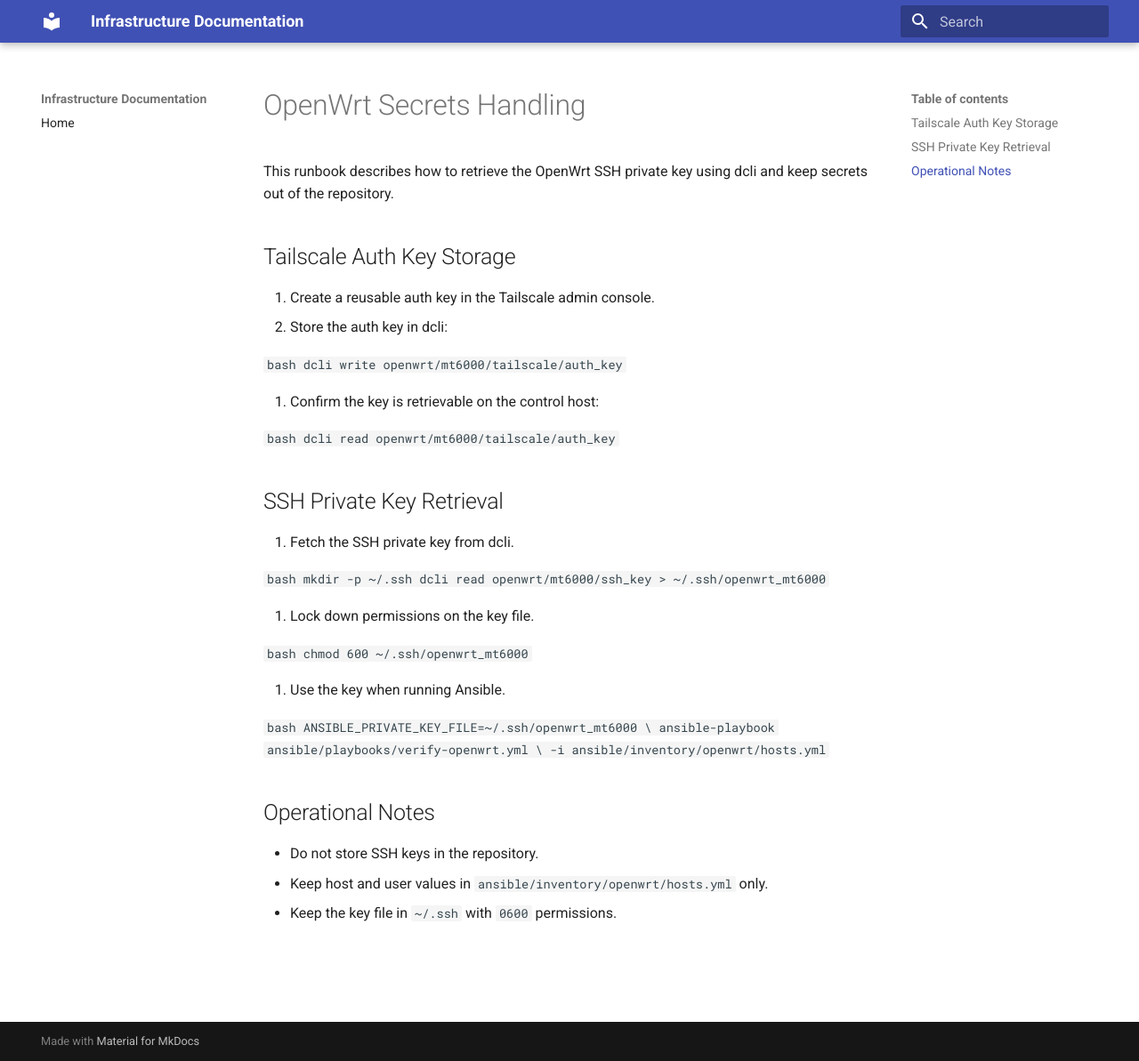
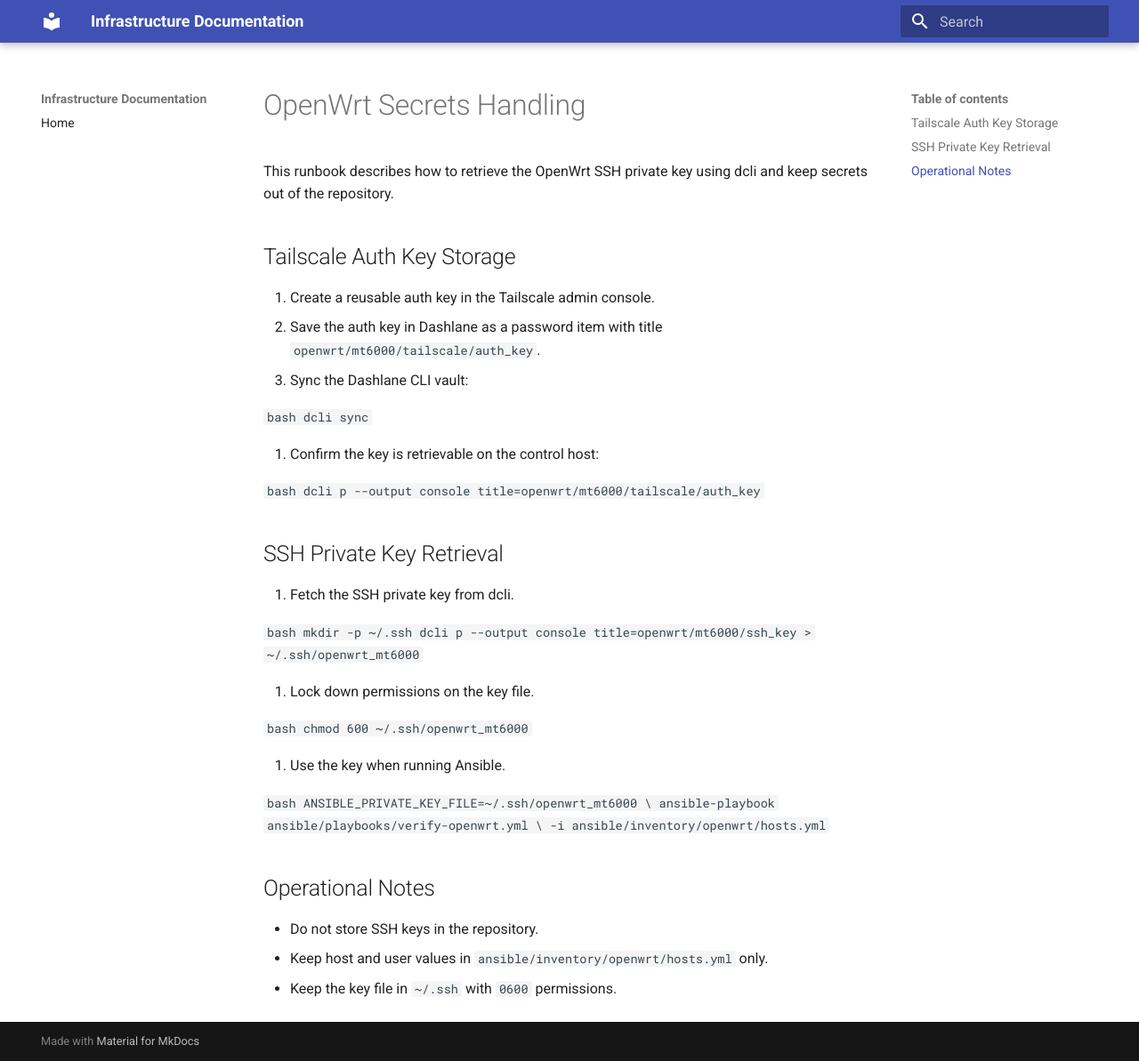
Before and after one commit to ChrisWeinrich/infrastructure, an MkDocs documentation site: the page built from docs/runbooks/openwrt-secrets.md, in a window 1280 px wide and 1193 px high. Shown: the whole window at 89% size. Built offline with MkDocs 1.6.1 and Material for MkDocs 9.7.7, drawn with Linux system fonts in a browser that asks for light colours.

````diff
--- a/docs/runbooks/openwrt-secrets.md
+++ b/docs/runbooks/openwrt-secrets.md
@@ -6,16 +6,18 @@ and keep secrets out of the repository.
 ## Tailscale Auth Key Storage
 
 1. Create a reusable auth key in the Tailscale admin console.
-2. Store the auth key in dcli:
+2. Save the auth key in Dashlane as a password item with title
+   `openwrt/mt6000/tailscale/auth_key`.
+3. Sync the Dashlane CLI vault:
 
    ```bash
-   dcli write openwrt/mt6000/tailscale/auth_key
+   dcli sync
    ```
 
-3. Confirm the key is retrievable on the control host:
+4. Confirm the key is retrievable on the control host:
 
    ```bash
-   dcli read openwrt/mt6000/tailscale/auth_key
+   dcli p --output console title=openwrt/mt6000/tailscale/auth_key
    ```
 
 ## SSH Private Key Retrieval
@@ -24,7 +26,7 @@ and keep secrets out of the repository.
 
    ```bash
    mkdir -p ~/.ssh
-   dcli read openwrt/mt6000/ssh_key > ~/.ssh/openwrt_mt6000
+   dcli p --output console title=openwrt/mt6000/ssh_key > ~/.ssh/openwrt_mt6000
    ```
 
 2. Lock down permissions on the key file.
````
Also changed, not shown: ansible/README.md (+1 -1 lines), specs/003-tailscale-router-access/tasks.md (+9 -9 lines), 5 other files.
